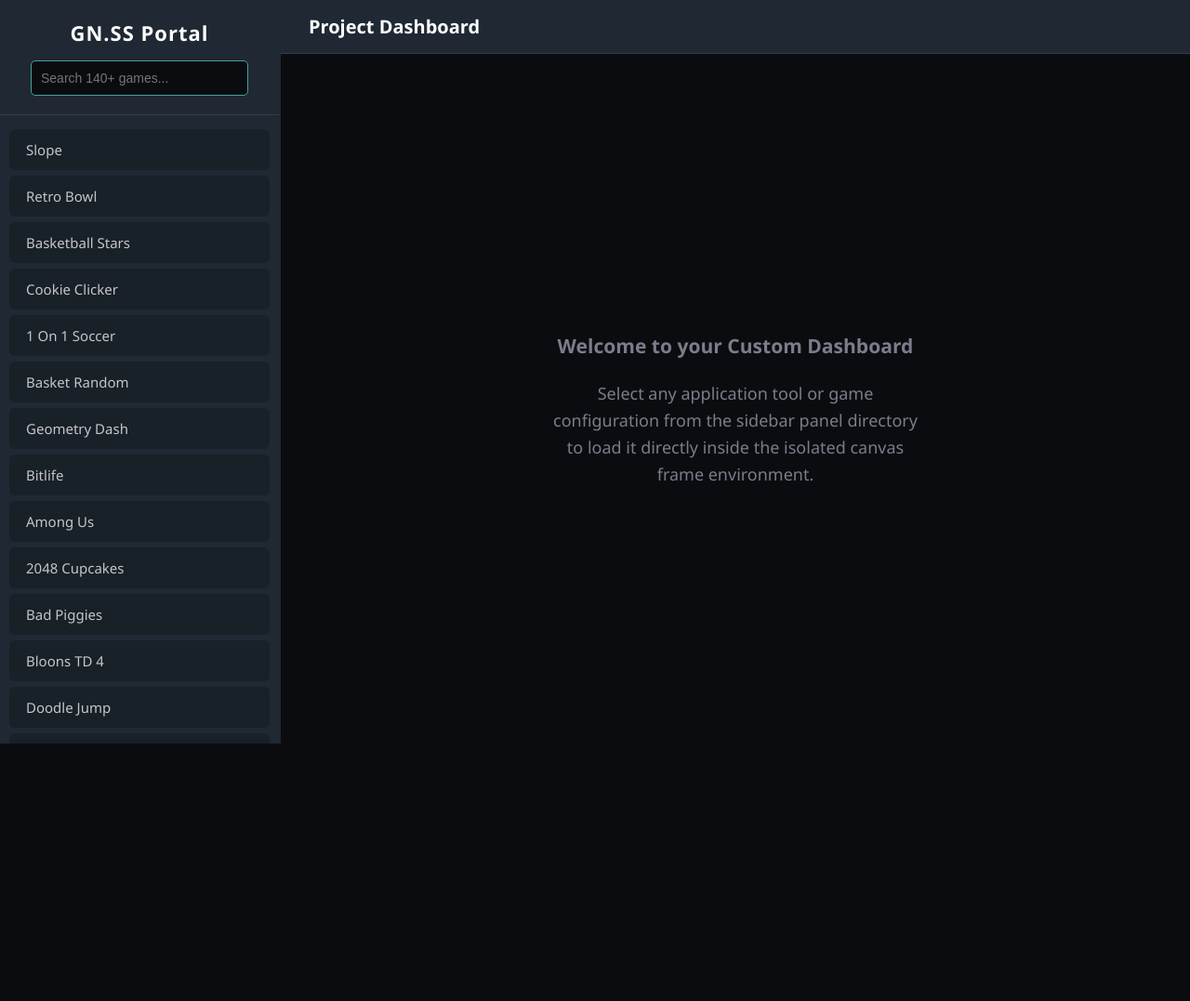
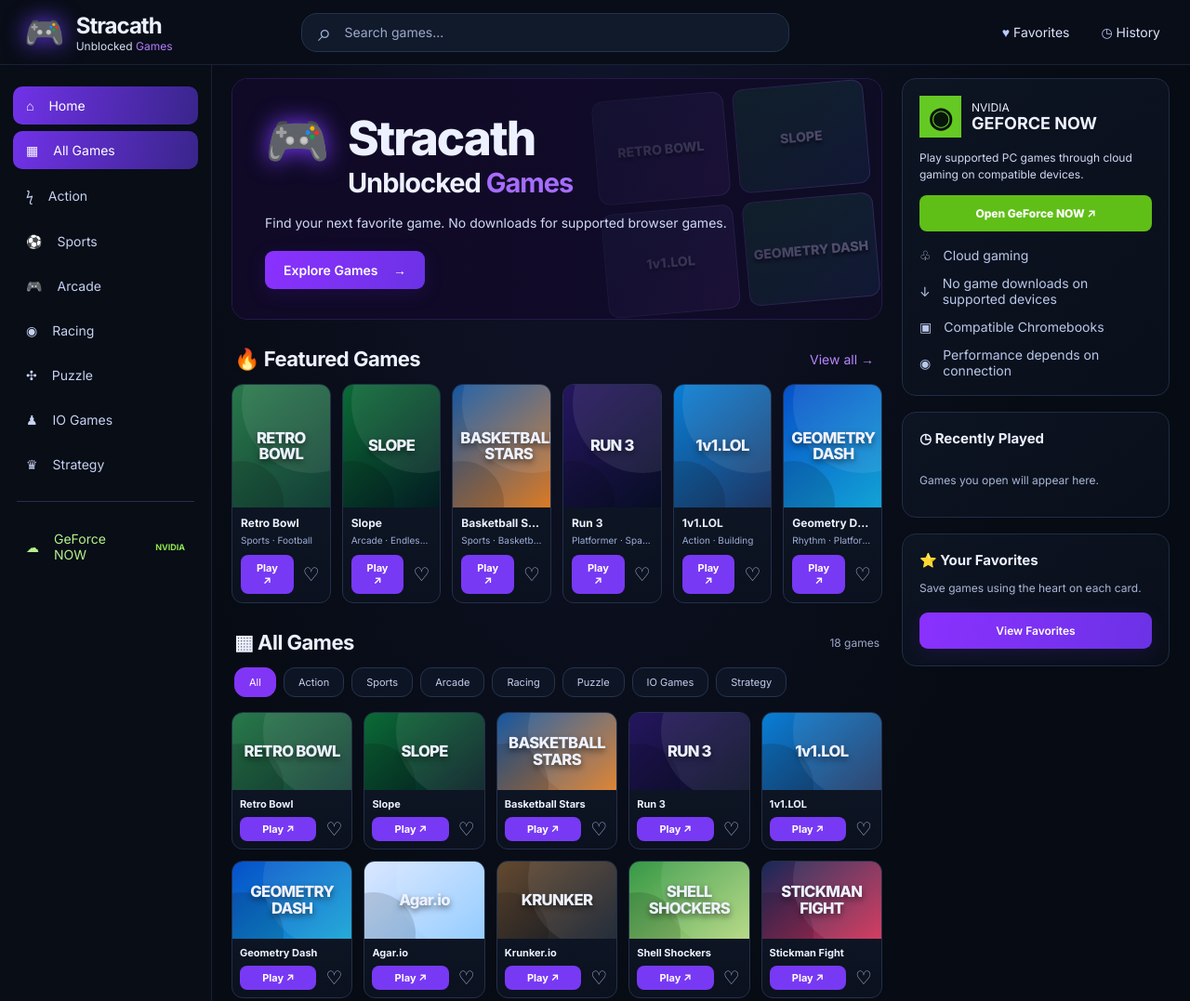
Before and after one commit to devvepicc/games-site-for-egs_seculy, a plain HTML site: page index.html in a window 1280 px wide. Shown: the top 1077 px of the page at 93% size. Before the commit the page ends 800 px from the top, so only its background shows below. Drawn offline with Linux system fonts and the light colour scheme.

Commit message:
Add files via upload

```diff
--- a/index.html
+++ b/index.html
@@ -1,253 +1,98 @@
 <!DOCTYPE html>
 <html lang="en">
 <head>
-    <meta charset="UTF-8">
-    <meta name="viewport" content="width=device-width, initial-scale=1.0">
-    <title>Educational Hub Portfolio</title>
-    <style>
-        :root {
-            --bg-color: #0b0c10;
-            --sidebar-bg: #1f2833;
-            --text-color: #c5c6c7;
-            --accent-color: #66fcf1;
-            --hover-color: #45a29e;
-            --dark-accent: #1f2833;
-        }
-
-        body {
-            font-family: 'Segoe UI', Tahoma, Geneva, Verdana, sans-serif;
-            background-color: var(--bg-color);
-            color: var(--text-color);
-            margin: 0;
-            padding: 0;
-            display: flex;
-            height: 100vh;
-            overflow: hidden;
-        }
-
-        /* Navigation Sidebar */
-        .sidebar {
-            width: 300px;
-            background-color: var(--sidebar-bg);
-            border-right: 2px solid #1f2833;
-            display: flex;
-            flex-direction: column;
-            height: 100%;
-            box-shadow: 4px 0px 15px rgba(0,0,0,0.5);
-        }
-
-        .sidebar-header {
-            padding: 20px;
-            border-bottom: 1px solid rgba(255,255,255,0.1);
-            text-align: center;
-        }
-
-        .sidebar-header h1 {
-            font-size: 22px;
-            margin: 0 0 15px 0;
-            color: #fff;
-            letter-spacing: 1px;
-        }
-
-        /* Live Search Bar */
-        .search-box {
-            width: 90%;
-            padding: 10px;
-            border-radius: 5px;
-            border: 1px solid var(--hover-color);
-            background-color: var(--bg-color);
-            color: #fff;
-            font-size: 14px;
-            box-sizing: border-box;
-            margin: 0 auto;
-            display: block;
-            outline: none;
-        }
-
-        .search-box:focus {
-            border-color: var(--accent-color);
-            box-shadow: 0 0 5px var(--accent-color);
-        }
-
-        .game-list {
-            flex: 1;
-            overflow-y: auto;
-            padding: 15px 10px;
-        }
-
-        .game-item {
-            padding: 12px 15px;
-            margin-bottom: 6px;
-            border-radius: 6px;
-            cursor: pointer;
-            transition: all 0.2s ease;
-            font-size: 15px;
-            font-weight: 500;
-            background-color: rgba(0, 0, 0, 0.2);
-            border-left: 3px solid transparent;
-        }
-
-        .game-item:hover {
-            background-color: var(--hover-color);
-            color: #fff;
-            transform: translateX(3px);
-        }
-
-        .game-item.active {
-            background-color: var(--accent-color);
-            color: #0b0c10;
-            font-weight: bold;
-            border-left: 3px solid #fff;
-        }
-
-        /* Main Game Content Area */
-        .main-content {
-            flex: 1;
-            display: flex;
-            flex-direction: column;
-            background-color: var(--bg-color);
-            position: relative;
-        }
-
-        .view-header {
-            padding: 15px 30px;
-            background-color: var(--sidebar-bg);
-            border-bottom: 1px solid rgba(255,255,255,0.1);
-            display: flex;
-            justify-content: space-between;
-            align-items: center;
-        }
-
-        .view-header h2 {
-            margin: 0;
-            font-size: 20px;
-            color: #fff;
-        }
-
-        .frame-container {
-            flex: 1;
-            padding: 20px;
-            display: flex;
-            justify-content: center;
-            align-items: center;
-            box-sizing: border-box;
-        }
-
-        iframe {
-            width: 100%;
-            height: 100%;
-            border: none;
-            border-radius: 8px;
-            background-color: #000;
-            box-shadow: 0 8px 30px rgba(0,0,0,0.7);
-        }
-
-        .placeholder-text {
-            font-size: 18px;
-            color: #7c7c8a;
-            text-align: center;
-            max-width: 400px;
-            line-height: 1.6;
-        }
-
-        /* Custom Scrollbar for Sidebar */
-        .game-list::-webkit-scrollbar {
-            width: 6px;
-        }
-        .game-list::-webkit-scrollbar-track {
-            background: transparent;
-        }
-        .game-list::-webkit-scrollbar-thumb {
-            background: var(--hover-color);
-            border-radius: 3px;
-        }
-    </style>
+  <meta charset="UTF-8">
+  <meta name="viewport" content="width=device-width, initial-scale=1">
+  <meta name="theme-color" content="#080c16">
+  <title>Stracath — Unblocked Games</title>
+  <link rel="stylesheet" href="style.css">
 </head>
 <body>
+  <header class="topbar">
+    <a class="brand" href="#" aria-label="Stracath home">
+      <span class="brand-icon">🎮</span>
+      <span><strong>Stracath</strong><small>Unblocked <em>Games</em></small></span>
+    </a>
+    <label class="search"><span>⌕</span><input id="searchInput" type="search" placeholder="Search games..." autocomplete="off"></label>
+    <nav class="top-actions">
+      <button class="text-btn" data-view="favorites">♥ <span>Favorites</span></button>
+      <button class="text-btn" data-view="history">◷ <span>History</span></button>
+    </nav>
+  </header>
 
-    <!-- SIDEBAR NAVIGATION -->
-    <div class="sidebar">
-        <div class="sidebar-header">
-            <h1>GN.SS Portal</h1>
-            <!-- Live Search Bar Element -->
-            <input type="text" id="searchBar" class="search-box" placeholder="Search 140+ games..." onkeyup="filterMenu()">
+  <div class="layout">
+    <aside class="sidebar">
+      <nav class="side-nav" aria-label="Game categories">
+        <button class="nav-item active" data-category="All">⌂ <span>Home</span></button>
+        <button class="nav-item" data-category="All">▦ <span>All Games</span></button>
+        <button class="nav-item" data-category="Action">ϟ <span>Action</span></button>
+        <button class="nav-item" data-category="Sports">⚽ <span>Sports</span></button>
+        <button class="nav-item" data-category="Arcade">🎮 <span>Arcade</span></button>
+        <button class="nav-item" data-category="Racing">◉ <span>Racing</span></button>
+        <button class="nav-item" data-category="Puzzle">✣ <span>Puzzle</span></button>
+        <button class="nav-item" data-category="IO Games">♟ <span>IO Games</span></button>
+        <button class="nav-item" data-category="Strategy">♛ <span>Strategy</span></button>
+        <div class="side-divider"></div>
+        <button class="nav-item geforce-link" id="sideGeforce">☁ <span>GeForce NOW</span><b>NVIDIA</b></button>
+      </nav>
+      <div class="sidebar-note"><span>♧</span><p>Play anywhere.<br>No downloads needed for supported browser games.</p></div>
+    </aside>
+
+    <main class="main-content">
+      <section class="hero">
+        <div class="hero-content">
+          <div class="hero-logo">🎮</div>
+          <div>
+            <h1>Stracath</h1>
+            <h2>Unblocked <span>Games</span></h2>
+          </div>
+          <p>Find your next favorite game. No downloads for supported browser games.</p>
+          <button class="primary-btn" id="exploreBtn">Explore Games <span>→</span></button>
         </div>
-        <div class="game-list" id="menuContainer">
-            <!-- Popular compiled items pointing to local repository directories -->
-            <div class="game-item" onclick="loadGame('Slope', './slope/index.html')">Slope</div>
-            <div class="game-item" onclick="loadGame('Retro Bowl', './retro-bowl/index.html')">Retro Bowl</div>
-            <div class="game-item" onclick="loadGame('Basketball Stars', './basketball-stars/index.html')">Basketball Stars</div>
-            <div class="game-item" onclick="loadGame('Cookie Clicker', './cookie-clicker/index.html')">Cookie Clicker</div>
-            <div class="game-item" onclick="loadGame('1 On 1 Soccer', './1-on-1-soccer/index.html')">1 On 1 Soccer</div>
-            <div class="game-item" onclick="loadGame('Basket Random', './basket-random/index.html')">Basket Random</div>
-            <div class="game-item" onclick="loadGame('Geometry Dash', './geometry-dash/index.html')">Geometry Dash</div>
-            <div class="game-item" onclick="loadGame('Bitlife', './bitlife/index.html')">Bitlife</div>
-            <div class="game-item" onclick="loadGame('Among Us', './among-us/index.html')">Among Us</div>
-            <div class="game-item" onclick="loadGame('2048 Cupcakes', './2048-cupcakes/index.html')">2048 Cupcakes</div>
-            <div class="game-item" onclick="loadGame('Bad Piggies', './bad-piggies/index.html')">Bad Piggies</div>
-            <div class="game-item" onclick="loadGame('Bloons TD 4', './bloons-td-4/index.html')">Bloons TD 4</div>
-            <div class="game-item" onclick="loadGame('Doodle Jump', './doodle-jump/index.html')">Doodle Jump</div>
-            <div class="game-item" onclick="loadGame('Drive Mad', './drive-mad/index.html')">Drive Mad</div>
-            <div class="game-item" onclick="saveGame('Happy Wheels', './happy-wheels/index.html')">Happy Wheels</div>
-            <div class="game-item" onclick="loadGame('Moto X3M', './moto-x3m/index.html')">Moto X3M</div>
-            <div class="game-item" onclick="loadGame('Papa\'s Pizzeria', './papas-pizzeria/index.html')">Papa's Pizzeria</div>
-            <div class="game-item" onclick="loadGame('Run 3', './run-3/index.html')">Run 3</div>
-            <div class="game-item" onclick="loadGame('Territorial.io', './territorial-io/index.html')">Territorial.io</div>
-            <div class="game-item" onclick="loadGame('World\'s Hardest Game', './worlds-hardest-game/index.html')">World's Hardest Game</div>
+        <div class="hero-art" aria-hidden="true"><span>RETRO BOWL</span><span>SLOPE</span><span>1v1.LOL</span><span>GEOMETRY DASH</span></div>
+      </section>
+
+      <section class="section" id="featuredSection">
+        <div class="section-heading"><h2>🔥 Featured Games</h2><button class="link-btn" id="viewAllBtn">View all →</button></div>
+        <div class="game-grid featured-grid" id="featuredGrid"></div>
+      </section>
+
+      <section class="section" id="allGamesSection">
+        <div class="section-heading"><h2>▦ All Games</h2><span class="results-count" id="resultsCount"></span></div>
+        <div class="filters" id="filters">
+          <button class="filter active" data-category="All">All</button>
+          <button class="filter" data-category="Action">Action</button>
+          <button class="filter" data-category="Sports">Sports</button>
+          <button class="filter" data-category="Arcade">Arcade</button>
+          <button class="filter" data-category="Racing">Racing</button>
+          <button class="filter" data-category="Puzzle">Puzzle</button>
+          <button class="filter" data-category="IO Games">IO Games</button>
+          <button class="filter" data-category="Strategy">Strategy</button>
         </div>
-    </div>
+        <div class="game-grid all-grid" id="allGamesGrid"></div>
+        <p class="empty-state" id="emptyState" hidden>No games found. Try another search or category.</p>
+      </section>
+      <footer>Stracath is a fan-made game directory and is not affiliated with the game publishers or NVIDIA. Availability depends on each service and your network's rules.</footer>
+    </main>
 
-    <!-- MAIN INTERACTIVE DISPLAY -->
-    <div class="main-content">
-        <div class="view-header">
-            <h2 id="game-title">Project Dashboard</h2>
-        </div>
-        <div class="frame-container" id="stage">
-            <div class="placeholder-text" id="placeholder">
-                <h3>Welcome to your Custom Dashboard</h3>
-                Select any application tool or game configuration from the sidebar panel directory to load it directly inside the isolated canvas frame environment.
-            </div>
-        </div>
-    </div>
-
-    <script>
-        // Main Function to change game frames dynamically
-        function loadGame(title, path) {
-            document.getElementById('game-title').innerText = title;
-
-            const placeholder = document.getElementById('placeholder');
-            if(placeholder) placeholder.remove();
-
-            const stage = document.getElementById('stage');
-            // Safe sandbox isolation layer prevents external domain communication tracking
-            stage.innerHTML = `<iframe src="${path}" allowfullscreen sandbox="allow-scripts allow-same-origin allow-forms"></iframe>`;
-
-            // Active State Visual Highlighters
-            const items = document.querySelectorAll('.game-item');
-            items.forEach(item => {
-                if(item.innerText === title) {
-                    item.classList.add('active');
-                } else {
-                    item.classList.remove('active');
-                }
-            });
-        }
-
-        // Live Search Filter Logic Function
-        function filterMenu() {
-            const input = document.getElementById('searchBar').value.toLowerCase();
-            const container = document.getElementById('menuContainer');
-            const items = container.getElementsByClassName('game-item');
-
-            for (let i = 0; i < items.length; i++) {
-                const textValue = items[i].textContent || items[i].innerText;
-                if (textValue.toLowerCase().indexOf(input) > -1) {
-                    items[i].style.display = "";
-                } else {
-                    items[i].style.display = "none";
-                }
-            }
-        }
-    </script>
+    <aside class="rightbar">
+      <section class="panel geforce-panel">
+        <div class="nvidia-title"><span class="nvidia-mark">◉</span><div><small>NVIDIA</small><strong>GEFORCE NOW</strong></div></div>
+        <p>Play supported PC games through cloud gaming on compatible devices.</p>
+        <button class="nvidia-btn" id="geforceBtn">Open GeForce NOW ↗</button>
+        <ul class="feature-list"><li>♧ <span>Cloud gaming</span></li><li>↓ <span>No game downloads on supported devices</span></li><li>▣ <span>Compatible Chromebooks</span></li><li>◉ <span>Performance depends on connection</span></li></ul>
+      </section>
+      <section class="panel">
+        <h3>◷ Recently Played</h3>
+        <div id="historyList" class="mini-list"><p class="muted">Games you open will appear here.</p></div>
+      </section>
+      <section class="panel favorites-panel">
+        <h3>⭐ Your Favorites</h3><p>Save games using the heart on each card.</p>
+        <button class="secondary-btn" data-view="favorites">View Favorites</button>
+      </section>
+    </aside>
+  </div>
+  <div class="toast" id="toast" role="status" aria-live="polite"></div>
+  <script src="script.js"></script>
 </body>
 </html>
--- /dev/null
+++ b/script.js
@@ -0,0 +1,78 @@
+const GEFORCE_URL = "https://play.geforcenow.com/";
+const games = [
+ {id:"retro-bowl",name:"Retro Bowl",category:"Sports",sub:"Sports · Football",label:"RETRO BOWL",c1:"#28794a",c2:"#123d35",url:"https://poki.com/en/g/retro-bowl",featured:true},
+ {id:"slope",name:"Slope",category:"Arcade",sub:"Arcade · Endless Runner",label:"SLOPE",c1:"#0b6b36",c2:"#031b22",url:"https://poki.com/en/g/slope",featured:true},
+ {id:"basketball-stars",name:"Basketball Stars",category:"Sports",sub:"Sports · Basketball",label:"BASKETBALL STARS",c1:"#1557a2",c2:"#db7a24",url:"https://www.miniclip.com/",featured:true},
+ {id:"run-3",name:"Run 3",category:"Arcade",sub:"Platformer · Space",label:"RUN 3",c1:"#25165f",c2:"#070d24",url:"https://poki.com/en/g/run-3",featured:true},
+ {id:"1v1lol",name:"1v1.LOL",category:"Action",sub:"Action · Building",label:"1v1.LOL",c1:"#087ed6",c2:"#1e3662",url:"https://1v1.lol/",featured:true},
+ {id:"geometry-dash",name:"Geometry Dash",category:"Arcade",sub:"Rhythm · Platformer",label:"GEOMETRY DASH",c1:"#0750c9",c2:"#12a3d5",url:"https://www.robtopgames.com/",featured:true},
+ {id:"agar",name:"Agar.io",category:"IO Games",sub:"IO Games · Multiplayer",label:"Agar.io",c1:"#dbe7ff",c2:"#8cc8ff",url:"https://agar.io/"},
+ {id:"krunker",name:"Krunker.io",category:"Action",sub:"Action · FPS",label:"KRUNKER",c1:"#64492f",c2:"#111b29",url:"https://krunker.io/"},
+ {id:"shell-shockers",name:"Shell Shockers",category:"Action",sub:"Action · Shooter",label:"SHELL SHOCKERS",c1:"#369847",c2:"#b1d77d",url:"https://shellshock.io/"},
+ {id:"stickman-fight",name:"Stickman Fight",category:"Action",sub:"Action · Fighting",label:"STICKMAN FIGHT",c1:"#172958",c2:"#d12c54",url:"https://poki.com/"},
+ {id:"minecraft-classic",name:"Minecraft Classic",category:"Strategy",sub:"Strategy · Sandbox",label:"MINECRAFT",c1:"#5b9d53",c2:"#263d2a",url:"https://classic.minecraft.net/"},
+ {id:"happy-wheels",name:"Happy Wheels",category:"Racing",sub:"Racing · Physics",label:"HAPPY WHEELS",c1:"#1880bf",c2:"#f0d7a1",url:"https://www.totaljerkface.com/happy_wheels.thtml"},
+ {id:"football-legends",name:"Football Legends",category:"Sports",sub:"Sports · Football",label:"FOOTBALL",c1:"#8a2e2e",c2:"#16385c",url:"https://poki.com/"},
+ {id:"rooftop-snipers",name:"Rooftop Snipers",category:"Action",sub:"Action · Versus",label:"ROOFTOP SNIPERS",c1:"#1a3e50",c2:"#131a2a",url:"https://poki.com/"},
+ {id:"tanki",name:"Tanki Online",category:"Action",sub:"Action · Tanks",label:"TANKI ONLINE",c1:"#d1a45b",c2:"#34433d",url:"https://tankionline.com/"},
+ {id:"idle-breakout",name:"Idle Breakout",category:"Puzzle",sub:"Puzzle · Idle",label:"IDLE BREAKOUT",c1:"#b93e22",c2:"#283e9e",url:"https://www.coolmathgames.com/"},
+ {id:"color-switch",name:"Color Switch",category:"Arcade",sub:"Arcade · Reflex",label:"COLOR SWITCH",c1:"#112e7a",c2:"#efba18",url:"https://poki.com/"},
+ {id:"zombs-royale",name:"Zombs Royale",category:"IO Games",sub:"IO Games · Battle Royale",label:"ZOMBS ROYALE",c1:"#448b36",c2:"#a6c96d",url:"https://zombsroyale.io/"}
+];
+const $ = s => document.querySelector(s);
+const $$ = s => [...document.querySelectorAll(s)];
+let category = "All", view = "all", search = "";
+const saved = new Set(JSON.parse(localStorage.getItem("stracath-favorites") || "[]"));
+let history = JSON.parse(localStorage.getItem("stracath-history") || "[]");
+const featuredGrid = $("#featuredGrid"), allGamesGrid = $("#allGamesGrid");
+function escapeHTML(s){return String(s).replace(/[&<>"']/g,c=>({"&":"&amp;","<":"&lt;",">":"&gt;",'"':"&quot;","'":"&#39;"}[c]));}
+function card(g, small=false){
+ const isSaved=saved.has(g.id);
+ return `<article class="game-card"><div class="game-art" style="--c1:${g.c1};--c2:${g.c2}"><span>${escapeHTML(g.label)}</span></div><div class="game-info"><div class="game-title" title="${escapeHTML(g.name)}">${escapeHTML(g.name)}</div>${small?'':`<div class="game-category">${escapeHTML(g.sub)}</div>`}<div class="card-actions"><button class="play-btn" data-play="${g.id}">Play ↗</button><button class="heart-btn ${isSaved?'saved':''}" data-fav="${g.id}" aria-label="${isSaved?'Remove from':'Add to'} favorites">${isSaved?'♥':'♡'}</button></div></div></article>`;
+}
+function filteredGames(){
+ let list=games.filter(g=>(category==="All"||g.category===category)&&g.name.toLowerCase().includes(search));
+ if(view==="favorites") list=list.filter(g=>saved.has(g.id));
+ if(view==="history") list=list.filter(g=>history.includes(g.id));
+ return list;
+}
+function render(){
+ featuredGrid.innerHTML=games.filter(g=>g.featured).map(g=>card(g)).join("");
+ const list=filteredGames();
+ allGamesGrid.innerHTML=list.map(g=>card(g,true)).join("");
+ $("#resultsCount").textContent=`${list.length} games`;
+ $("#emptyState").hidden=list.length>0;
+ $("#featuredSection").hidden=view!=="all"||search.length>0||category!=="All";
+ $$(".filter").forEach(b=>b.classList.toggle("active",b.dataset.category===category));
+ $$(".nav-item").forEach(b=>b.classList.toggle("active",b.dataset.category===category && !b.dataset.view));
+ renderHistory();
+}
+function renderHistory(){
+ const wrap=$("#historyList");
+ const list=history.map(id=>games.find(g=>g.id===id)).filter(Boolean).slice(0,5);
+ wrap.innerHTML=list.length?list.map(g=>`<div class="mini-item"><div class="mini-thumb" style="background:linear-gradient(135deg,${g.c1},${g.c2})">${escapeHTML(g.label)}</div><div class="mini-text"><strong>${escapeHTML(g.name)}</strong><small>Recently opened</small></div><button class="mini-open" data-play="${g.id}" aria-label="Open ${escapeHTML(g.name)}">›</button></div>`).join(""):'<p class="muted">Games you open will appear here.</p>';
+}
+function toast(message){const t=$("#toast");t.textContent=message;t.classList.add("show");clearTimeout(toast.timer);toast.timer=setTimeout(()=>t.classList.remove("show"),2600)}
+function openGame(id){
+ const g=games.find(x=>x.id===id); if(!g)return;
+ history=[id,...history.filter(x=>x!==id)].slice(0,10);
+ localStorage.setItem("stracath-history",JSON.stringify(history));renderHistory();
+ // Open the publisher or established hosting page; the directory does not proxy game traffic.
+ window.open(g.url,"_blank","noopener,noreferrer");
+}
+document.addEventListener("click",e=>{
+ const play=e.target.closest("[data-play]");
+ if(play){openGame(play.dataset.play);return}
+ const fav=e.target.closest("[data-fav]");
+ if(fav){const id=fav.dataset.fav;saved.has(id)?saved.delete(id):saved.add(id);localStorage.setItem("stracath-favorites",JSON.stringify([...saved]));render();toast(saved.has(id)?"Added to favorites":"Removed from favorites");return}
+ const filter=e.target.closest("[data-category]");
+ if(filter){category=filter.dataset.category;view="all";$$("[data-view]").forEach(b=>b.classList.remove("active"));render();$("#allGamesSection").scrollIntoView({behavior:"smooth",block:"start"});return}
+ const viewBtn=e.target.closest("[data-view]");
+ if(viewBtn){view=viewBtn.dataset.view;category="All";render();$("#allGamesSection").scrollIntoView({behavior:"smooth",block:"start"});}
+});
+$("#searchInput").addEventListener("input",e=>{search=e.target.value.trim().toLowerCase();view="all";render()});
+$("#exploreBtn").addEventListener("click",()=>$("#allGamesSection").scrollIntoView({behavior:"smooth"}));
+$("#viewAllBtn").addEventListener("click",()=>{$("#allGamesSection").scrollIntoView({behavior:"smooth"});});
+$("#geforceBtn").addEventListener("click",()=>window.open(GEFORCE_URL,"_blank","noopener,noreferrer"));
+$("#sideGeforce").addEventListener("click",()=>window.open(GEFORCE_URL,"_blank","noopener,noreferrer"));
+render();
```
Also changed, not shown: style.css (added), 1 other file.
